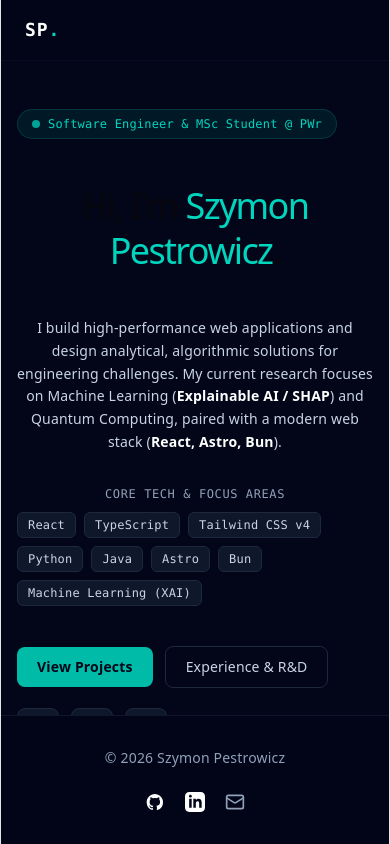
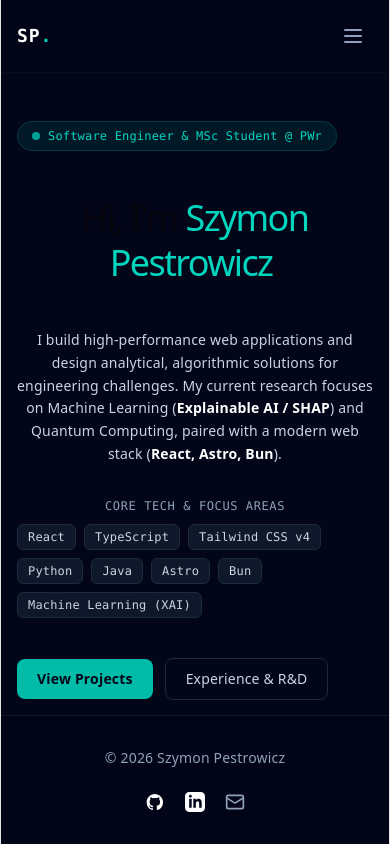
Before and after one commit to pestrowicz-szymon/pestrowicz-szymon.github.io, a React (Vite) app: page / in a window 390 px wide. Built offline with nearby package versions, Linux system fonts and the light colour scheme.

Commit message:
Added hamburger navbar for mobile version

```diff
--- a/src/components/Navbar.tsx
+++ b/src/components/Navbar.tsx
@@ -1,4 +1,9 @@
+// src/components/Navbar.tsx
+import { useState } from 'react';
+
 export default function Navbar() {
+  const [isOpen, setIsOpen] = useState(false);
+
   const navItems = [
     { label: 'About', href: '#about' },
     { label: 'Education', href: '#education' },
@@ -7,31 +12,69 @@ export default function Navbar() {
   ];
 
   return (
-    <header className="w-full flex-none z-40 bg-slate-950/80 backdrop-blur-md border-b border-slate-900/50 px-6 py-4">
+    <header className="sticky top-0 w-full flex-none z-50 bg-slate-950/90 backdrop-blur-md border-b border-slate-900/50 px-4 sm:px-6 py-4">
       <div className="max-w-5xl mx-auto flex items-center justify-between">
 
-        {/* Logo / Inicjały */}
+        {/* Logo */}
         <a
           href="#about"
-          className="text-lg font-bold text-white tracking-wider hover:text-teal-400 transition-colors font-mono"
+          className="text-lg font-bold text-white tracking-wider font-mono"
+          onClick={() => setIsOpen(false)}
         >
           SP<span className="text-teal-400">.</span>
         </a>
 
-        <div className="flex items-center gap-6">
-          <nav className="hidden sm:flex items-center gap-6 text-sm">
+        {/* Nawigacja Desktopowa */}
+        <nav className="hidden sm:flex items-center gap-6 text-sm">
+          {navItems.map((item) => (
+            <a
+              key={item.href}
+              href={item.href}
+              className="text-slate-400 hover:text-teal-400 transition-colors font-medium"
+            >
+              {item.label}
+            </a>
+          ))}
+        </nav>
+
+        {/* Przycisk Hamburgera */}
+        <button
+          onClick={() => setIsOpen(!isOpen)}
+          className="sm:hidden p-2 rounded-lg text-slate-400 hover:text-teal-400 hover:bg-slate-900/60 transition-colors focus:outline-none cursor-pointer"
+          aria-label="Toggle menu"
+        >
+          <svg className="w-6 h-6 fill-none stroke-current stroke-2 transition-transform duration-200" viewBox="0 0 24 24">
+            {isOpen ? (
+              <path strokeLinecap="round" strokeLinejoin="round" d="M6 18L18 6M6 6l12 12" />
+            ) : (
+              <path strokeLinecap="round" strokeLinejoin="round" d="M4 6h16M4 12h16M4 18h16" />
+            )}
+          </svg>
+        </button>
+      </div>
+
+      {/* Rozwijane Menu Mobilne z Animacją Rozwijania/Zwijania */}
+      <div
+        className={`sm:hidden grid transition-all duration-300 ease-in-out ${
+          isOpen
+            ? 'grid-rows-[1fr] opacity-100 mt-3 pt-3 border-t border-slate-900/80'
+            : 'grid-rows-[0fr] opacity-0 mt-0 pt-0 border-t-0'
+        }`}
+      >
+        <div className="overflow-hidden">
+          <nav className="flex flex-col gap-1 pb-1">
             {navItems.map((item) => (
               <a
                 key={item.href}
                 href={item.href}
-                className="text-slate-400 hover:text-teal-400 transition-colors font-medium"
+                onClick={() => setIsOpen(false)}
+                className="text-slate-300 hover:text-teal-400 text-sm font-medium transition-colors px-3 py-2 rounded-lg hover:bg-slate-900/80"
               >
                 {item.label}
               </a>
             ))}
           </nav>
         </div>
-
       </div>
     </header>
   );
```
